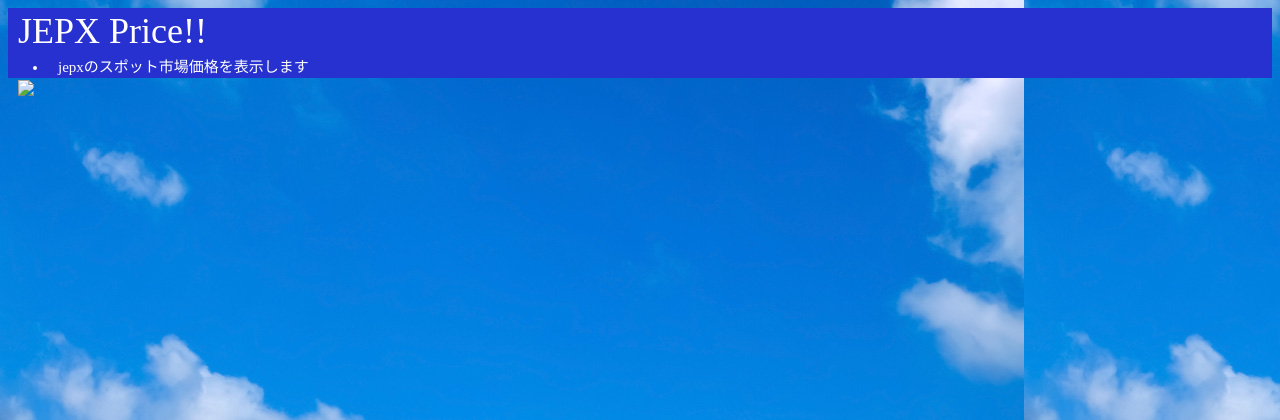
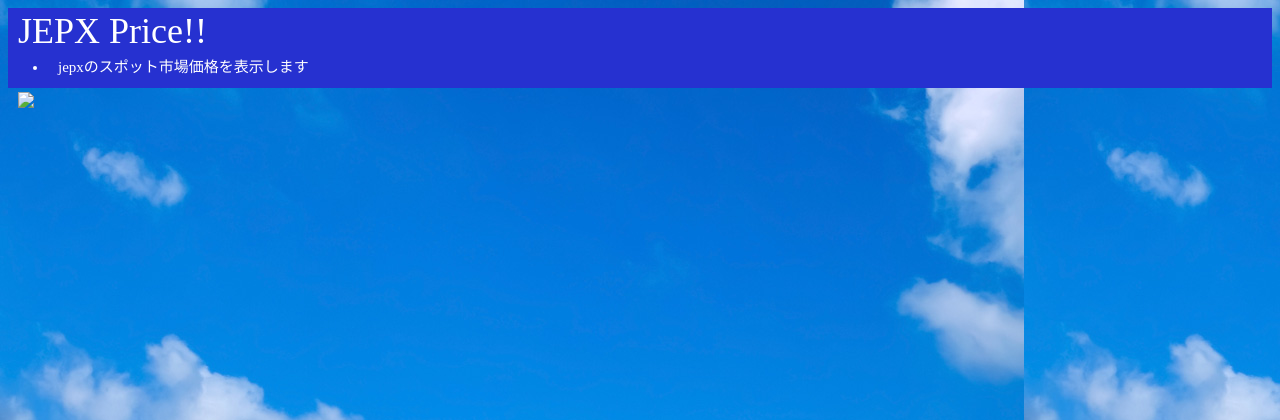
Before and after one commit to yyamaguchi10/jepx-spot-viewer, a Flask app: template templates/index.html in a window 1280 px wide. Shown: the top 420 px of the page. Run offline with Flask 2, Linux system fonts and the light colour scheme; the template is opened without the code that fills it: most values are stand-ins (such as "Sample title", 1, 10 or a date in 2020).

Commit message:
Update style.css

```diff
--- a/static/style.css
+++ b/static/style.css
@@ -10,7 +10,7 @@
   .header {
     background-color: #2631d0;
     color: #fff;
-    height:70px;
+    height:80px;
   }
 
   .header-logo {
@@ -26,6 +26,7 @@
   }
 
   .image1 {
-    width: 100vw;
+    width: 100%;
+    margin-top: 2px;
     padding: 2px 10px;
   }
```
